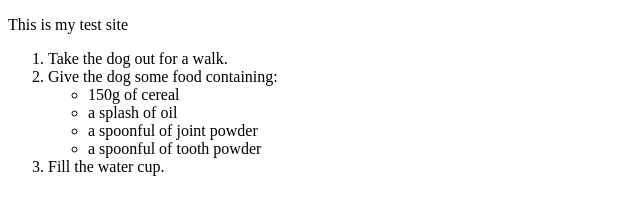
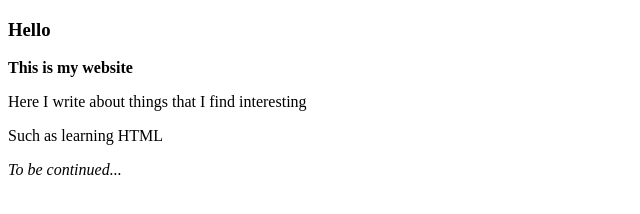
Before and after one commit to tammekasra/lapio-website, a plain HTML site: page index.html in a window 1280 px wide. Shown: the whole page, without its empty margins (0-640 px from the left). Drawn offline with Linux system fonts and the light colour scheme.

Commit message:
Update index.html

```diff
--- a/index.html
+++ b/index.html
@@ -1,21 +1,17 @@
 <!DOCTYPE html>
 <html>
-  <head>
-    <meta charset="utf-8">
-    <title>My test page</title>
-  </head>
-  <body>
-    <p>This is my test site</p>
-    <ol>
-      <li>Take the dog out for a walk.</li>
-      <li>Give the dog some food containing:</li>
-      <ul>
-        <li>150g of cereal</li>
-        <li>a splash of oil</li>
-        <li>a spoonful of joint powder</li>
-        <li>a spoonful of tooth powder</li>
-      </ul>
-      <li>Fill the water cup.</li>
-    </ol>
-  </body>
+<head>
+<meta charset="utf-8">
+<title>Lapio website</title>
+</head>
+
+<body>
+<!--Do the exercises here-->
+<h3>Hello</h3>
+
+<strong>This is my website</strong>
+<p>Here I write about things that I find interesting</p>
+<p>Such as learning HTML</p>
+<em>To be continued...</em>
+</body>
 </html>
```
